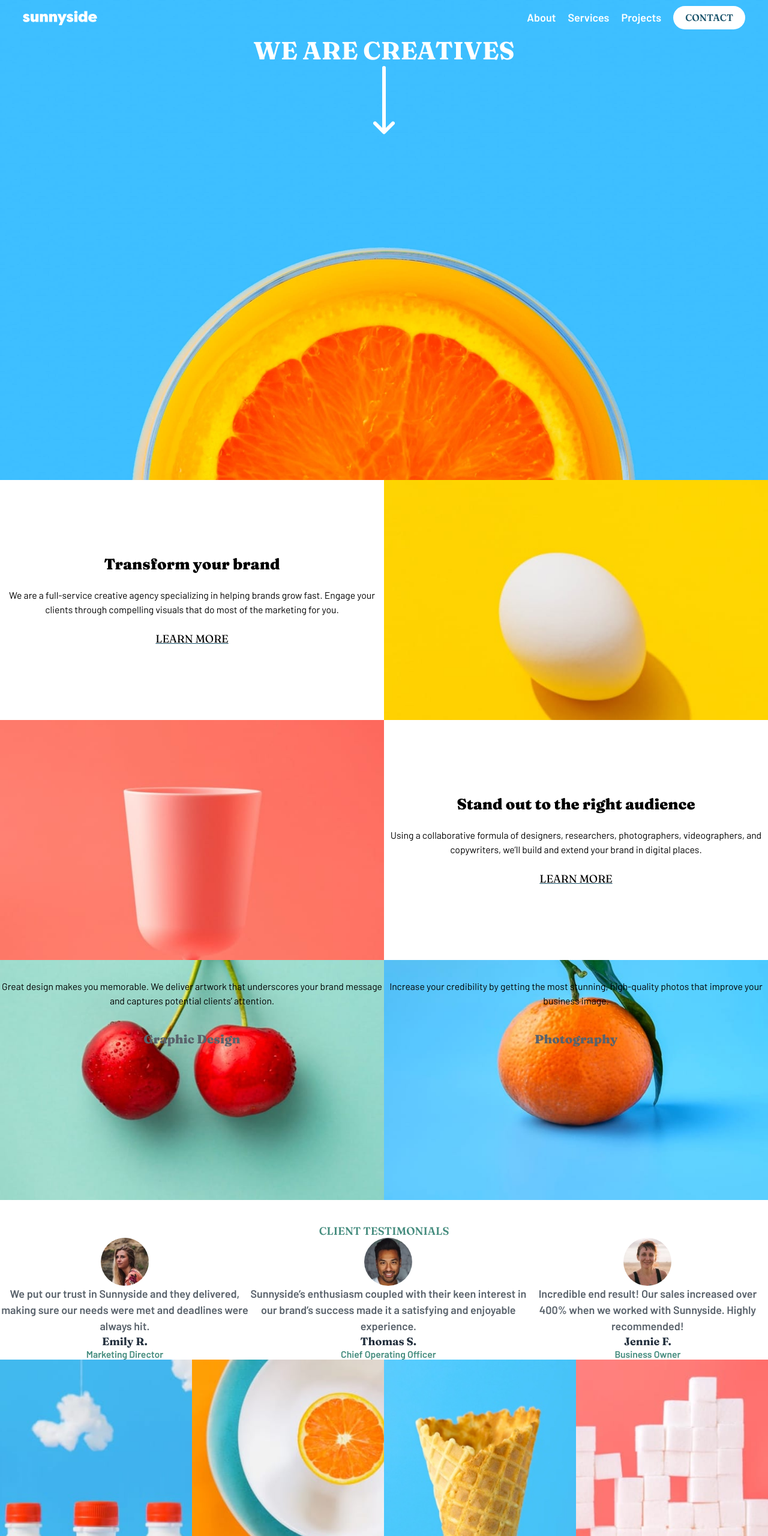
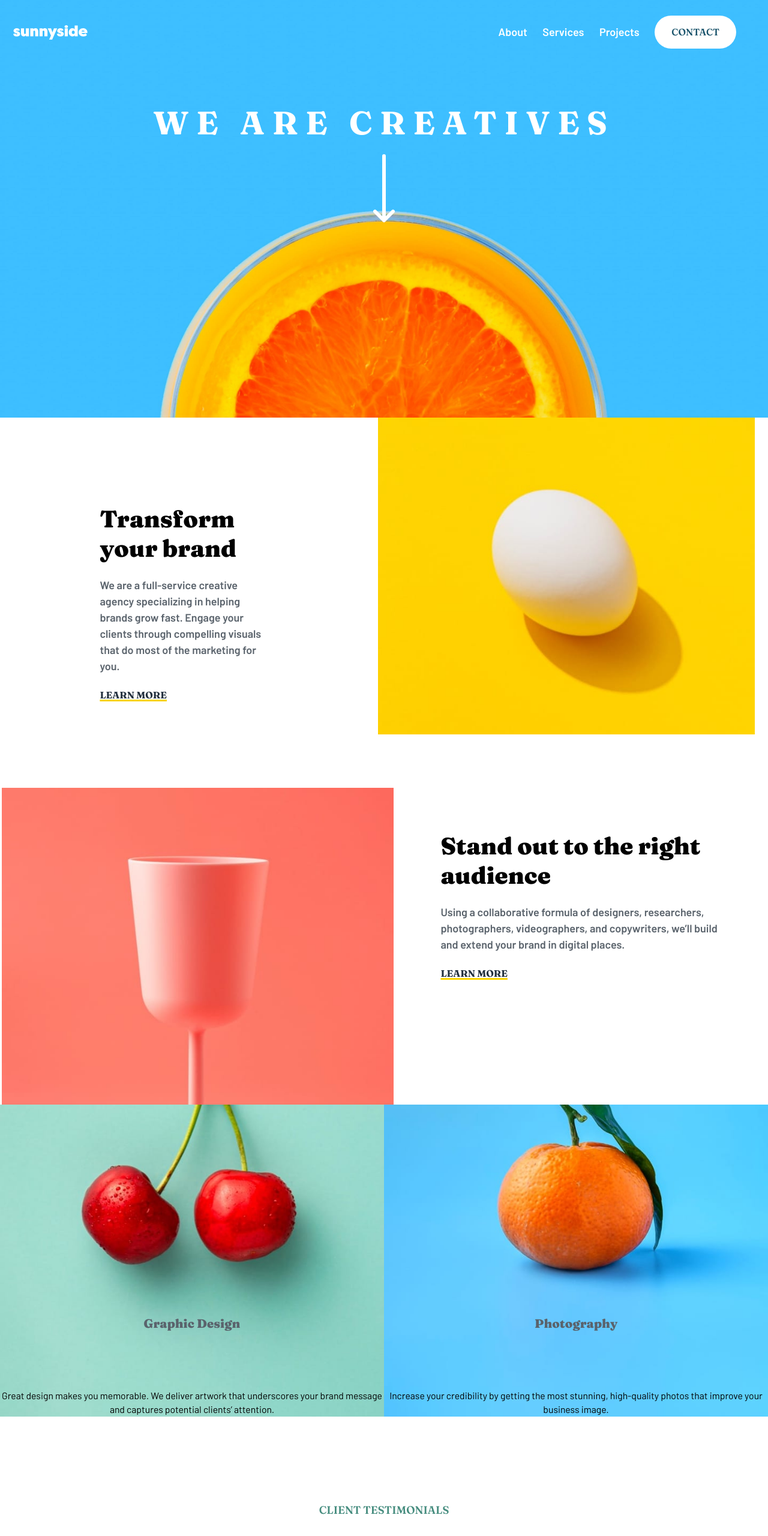
Before and after one commit to CipiVlad/sunnyside_agency_landing_page, a website built with Vite: page index.html in a window 1280 px wide. Shown: the top 2560 px of the page at 60% size. Built offline with nearby package versions, Linux system fonts and the light colour scheme.

Commit message:
layout adjustments for mobile and desktop

```diff
--- a/style.css
+++ b/style.css
@@ -82,7 +82,7 @@ ul li a {
   background-repeat: no-repeat;
   background-size: cover;
   background-position: center bottom;
-  height: 100vh;
+  height: 87vh;
   width: 100vw;
 }
 
@@ -91,6 +91,10 @@ ul li a {
   gap: 50%;
   align-items: center;
 }
+
+/* .nav_flex_cnt {
+  padding: 2vh 0;
+} */
 
 
 .nav_flex_cnt svg:nth-child(2) {
@@ -111,22 +115,24 @@ ul li a {
   display: flex;
   justify-content: space-between;
   align-items: center;
-  padding: 2vh 0;
-  gap: 20px;
+  padding: 5vh 0;
+  gap: 2vw;
 }
 
 .onDesktop_flex li a {
   color: var(--primary-white);
   font-weight: var(--fw-600);
+  font-size: var(--fs-300);
 }
 
 .onDesktop_flex li:nth-of-type(4) a {
   background-color: var(--primary-white);
   color: var(--primary-dark-blue);
-  padding: 10px 20px;
-  border-radius: 20px;
+  padding: 18px 28px;
+  border-radius: 57px;
   font-family: var(--ff-fraunces);
   font-size: var(--fs-200);
+  margin-right: 2.4vw;
 }
 
 .onDesktop_flex li:nth-of-type(4) a:hover {
@@ -136,16 +142,95 @@ ul li a {
 
 
 h1 {
+  padding: 8vh 0;
   text-align: center;
-  font-size: 2.3rem;
+  font-size: 3rem;
   font-family: var(--ff-fraunces);
   color: var(--primary-white);
+  letter-spacing: 0.7rem;
 }
 
 .orange_hero_bg .arrow {
   display: block;
   text-align: center;
+  animation-name: bounce-top;
+  animation-duration: 2.5s;
+  animation-iteration-count: infinite;
+  animation-timing-function: ease-out;
 }
+
+
+/* animation */
+/* make it smooth */
+/* ----------------------------------------------
+ * Generated by Animista on 2024-4-21 10:59:31
+ * Licensed under FreeBSD License.
+ * See http://animista.net/license for more info.
+ * w: http://animista.net, t: @cssanimista
+ * ---------------------------------------------- */
+
+/**
+ * ----------------------------------------
+ * animation bounce-top
+ * ----------------------------------------
+ */
+@keyframes bounce-top {
+  0% {
+    -webkit-transform: translateY(-45px);
+    transform: translateY(-45px);
+    -webkit-animation-timing-function: ease-in;
+    animation-timing-function: ease-in;
+    opacity: 1;
+  }
+
+  24% {
+    opacity: 0.8;
+  }
+
+  40% {
+    -webkit-transform: translateY(-24px);
+    transform: translateY(-24px);
+    -webkit-animation-timing-function: ease-in;
+    animation-timing-function: ease-in;
+    opacity: 0.6;
+  }
+
+  65% {
+    -webkit-transform: translateY(-12px);
+    transform: translateY(-12px);
+    -webkit-animation-timing-function: ease-in;
+    animation-timing-function: ease-in;
+    opacity: 0.4;
+  }
+
+  82% {
+    -webkit-transform: translateY(-6px);
+    transform: translateY(-6px);
+    -webkit-animation-timing-function: ease-in;
+    animation-timing-function: ease-in;
+    opacity: 0.2;
+  }
+
+  93% {
+    -webkit-transform: translateY(-4px);
+    transform: translateY(-4px);
+    -webkit-animation-timing-function: ease-in;
+    animation-timing-function: ease-in;
+    opacity: 0.1;
+  }
+
+
+  100% {
+    -webkit-transform: translateY(0px);
+    transform: translateY(0px);
+    -webkit-animation-timing-function: ease-out;
+    animation-timing-function: ease-out;
+    opacity: 0;
+  }
+
+
+}
+
 
 /* ######################################################## */
 
@@ -153,22 +238,20 @@ h1 {
 .section_flex_ctn:nth-child(1) {
   display: flex;
   justify-content: center;
-  align-items: center;
 }
 
 .section_flex_ctn:nth-child(2) {
   display: flex;
   flex-direction: row-reverse;
   justify-content: center;
-  align-items: center;
 }
 
 section:nth-child(1) .section_image {
   background-image: url('./src/assets/images/desktop/image-transform.jpg');
   background-repeat: no-repeat;
   background-size: cover;
-  height: 50vh;
-  width: 50vw;
+  height: 66vh;
+  width: 49vw;
 }
 
 
@@ -176,42 +259,47 @@ section:nth-child(2) .section_image {
   background-image: url('./src/assets/images/desktop/image-stand-out.jpg');
   background-repeat: no-repeat;
   background-size: cover;
-  height: 50vh;
-  width: 50vw;
+  height: 66vh;
+  width: 51vw;
 }
 
 
-.section_flex_ctn .section_text {
-  display: grid;
-  justify-content: center;
-  place-items: center;
-  padding: 0;
-  gap: 25px;
-  width: 50vw
+.section_flex_ctn:nth-of-type(1) .section_text:nth-of-type(1) {
+
+  width: 44vw;
+  padding: 18vh;
+}
+
+.section_flex_ctn:nth-of-type(2) .section_text {
+
+  width: 48vw;
+  padding: 9vh;
 }
 
 .section_flex_ctn .section_text h2 {
-  text-align: center;
   font-family: var(--font-fraunces);
-  font-size: 1.4em;
+  font-size: 2.2em;
   font-weight: var(--fw-900);
 }
 
 .section_flex_ctn .section_text p {
-  text-align: center;
   font-family: var(--font-barlow);
-  font-size: var(--fs-200);
+  font-size: var(--fs-300);
   line-height: 1.5;
-
+  font-weight: 600;
+  color: var(--primary-very-dark-grayish-blue);
+  padding: 3vh 0;
 }
 
 .section_flex_ctn .section_text a {
-  display: block;
-  text-align: center;
-  color: #000;
+  color: var(--primary-very-dark-desaturated-blue);
   font-family: var(--ff-fraunces);
+  font-weight: var(--fw-700);
+  font-size: var(--fs-200);
   text-decoration-line: underline;
-  text-decoration-color: var(--primary-dark-blue);
+  text-decoration-thickness: 3px;
+  text-decoration-color: var(--primary-yeloow);
+
 }
 
 
@@ -228,8 +316,11 @@ section:nth-child(3) .image_bg_ctn {
   background-image: url('./src/assets/images/desktop/image-graphic-design.jpg');
   background-repeat: no-repeat;
   background-size: cover;
-  height: 50vh;
+  height: 65vh;
   width: 50vw;
+  display: flex;
+  flex-direction: column-reverse;
+  padding-top: 31vh;
 }
 
 section:nth-child(3) .image_bg_ctn:nth-of-type(1) {
@@ -261,18 +352,20 @@ section:nth-child(3) .image_bg_ctn:nth-of-type(1) p {
 
 /* standalone h3 in main */
 main h3:nth-of-type(1) {
-  margin-top: 5vh;
+  margin-top: 18vh;
   text-align: center;
   font-family: var(--ff-fraunces);
   font-size: var(--fs-300);
   font-weight: var(--fw-600);
   color: var(--primary-dark-moderate-cyan);
   font-stretch: condensed;
+  margin-bottom: 8vh;
 }
 
 /* section testimonials */
 .section_testimonials {
   display: flex;
+  margin: 0 18vh;
 }
 
 .section_testimonials .article_grid_layout_ctn .testimonial_image {
@@ -283,6 +376,11 @@ main h3:nth-of-type(1) {
   background-size: cover;
   background-position: center center;
 }
+
+.section_testimonials .article_grid_layout_ctn p {
+  margin-top: 6vh;
+}
+
 
 /* specific images */
 .section_testimonials .article_grid_layout_ctn:nth-of-type(1) .testimonial_image {
@@ -306,6 +404,7 @@ main h3:nth-of-type(1) {
   font-weight: var(--fw-600);
   color: var(--primary-very-dark-grayish-blue);
   line-height: 1.5;
+
 }
 
 .section_testimonials h4 {
--- a/style.mobile.css
+++ b/style.mobile.css
@@ -152,6 +152,7 @@ ul li a {
     font-size: 2.3rem;
     font-family: var(--ff-fraunces);
     color: var(--primary-white);
+    padding: 0;
   }
 
   /* change styles for mobile arrow appearance */
@@ -200,10 +201,10 @@ ul li a {
   }
 
 
-  .section_flex_ctn .section_text {
+  .section_flex_ctn:nth-of-type(1) .section_text:nth-of-type(1),
+  .section_flex_ctn:nth-of-type(2) .section_text {
+
     display: grid;
-    justify-content: center;
-    place-items: center;
     padding: 8vh 0;
     gap: 25px;
 
@@ -221,23 +222,23 @@ ul li a {
     font-family: var(--font-barlow);
     font-size: var(--fs-200);
     line-height: 1.5;
-
+    color: var(--primary-very-dark-grayish-blue);
   }
 
   .section_flex_ctn .section_text a {
     display: block;
     text-align: center;
-    color: #000;
+    color: var(--primary-very-dark-desaturated-blue);
     font-family: var(--ff-fraunces);
     text-decoration-line: underline;
-    text-decoration-color: var(--primary-dark-blue);
+    text-decoration-color: var(--primary-yeloow);
   }
 
 
   /* section 3 */
 
   section:nth-child(3) .image_bg_ctn {
-    background-image: url('./src/assets/images/mobile/image-graphic-design.jpg');
+    /* background-image: url('./src/assets/images/mobile/image-graphic-design.jpg'); */
     background-repeat: no-repeat;
     background-size: cover;
     background-position: center center;
@@ -250,7 +251,7 @@ ul li a {
   }
 
   section:nth-child(3) .image_bg_ctn:nth-of-type(1) {
-    background-image: url('./src/assets/images/mobile/image-photography.jpg');
+    /* background-image: url('./src/assets/images/mobile/image-photography.jpg'); */
     background-repeat: no-repeat;
     background-size: cover;
     background-position: center center;
@@ -311,6 +312,7 @@ ul li a {
     padding: 13vw;
   }
 
+
   /* for all images inside testimonials */
   .section_testimonials .article_grid_layout_ctn .testimonial_image {
     width: 80px;
@@ -334,7 +336,7 @@ ul li a {
     background-image: url('./src/assets/images/image-jennie.jpg');
   }
 
-  .section_testimonials p {
+  .section_testimonials .article_grid_layout_ctn p {
     align-content: center;
     text-align: center;
     font-family: var(--ff-barlow);
@@ -342,11 +344,14 @@ ul li a {
     font-weight: var(--fw-600);
     color: var(--primary-very-dark-grayish-blue);
     line-height: 1.5;
+    margin-top: 6vh;
+    margin-bottom: 9vh;
+    padding: 0 5vw;
   }
 
-  .section_testimonials h4 {
+  .section_testimonials .article_grid_layout_ctn h4 {
     align-content: center;
-
+    margin-bottom: 1vh;
     text-align: center;
     font-family: var(--ff-fraunces);
     font-size: var(--fs-300);
```
Also changed, not shown: README.md.
